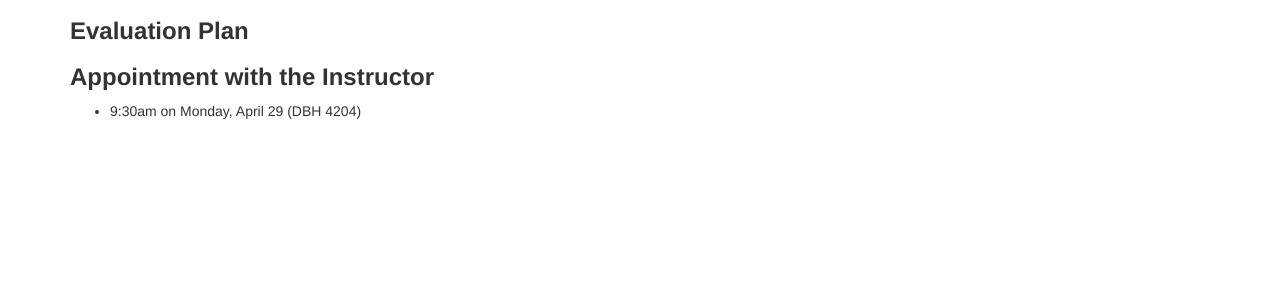
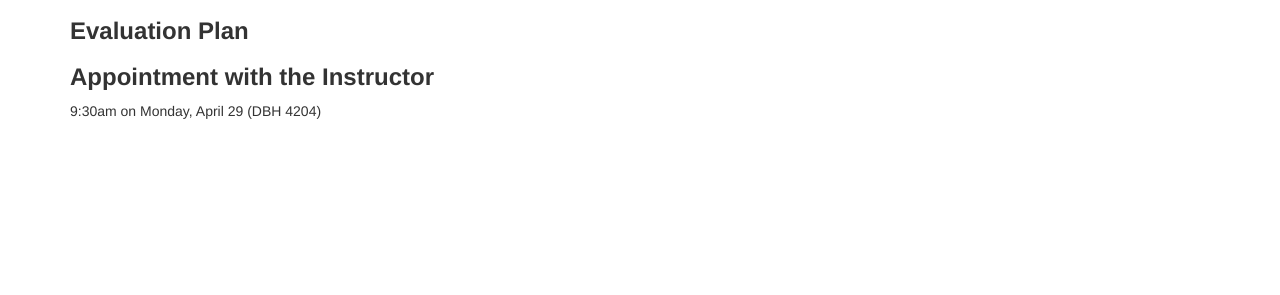
Before and after one commit to sijielu/Revival, a Jekyll site: the page built from docs/proposal.md, in a window 1280 px wide. Shown: the part 248-543 px from the top of the page. Built offline with Jekyll 4.4.1, drawn with Linux system fonts in a browser that asks for light colours.

```diff
--- a/docs/proposal.md
+++ b/docs/proposal.md
@@ -9,4 +9,4 @@ title:  Proposal
 ### **Evaluation Plan**
 
 ### **Appointment with the Instructor**
-* 9:30am on Monday, April 29 (DBH 4204)
+9:30am on Monday, April 29 (DBH 4204)
```
